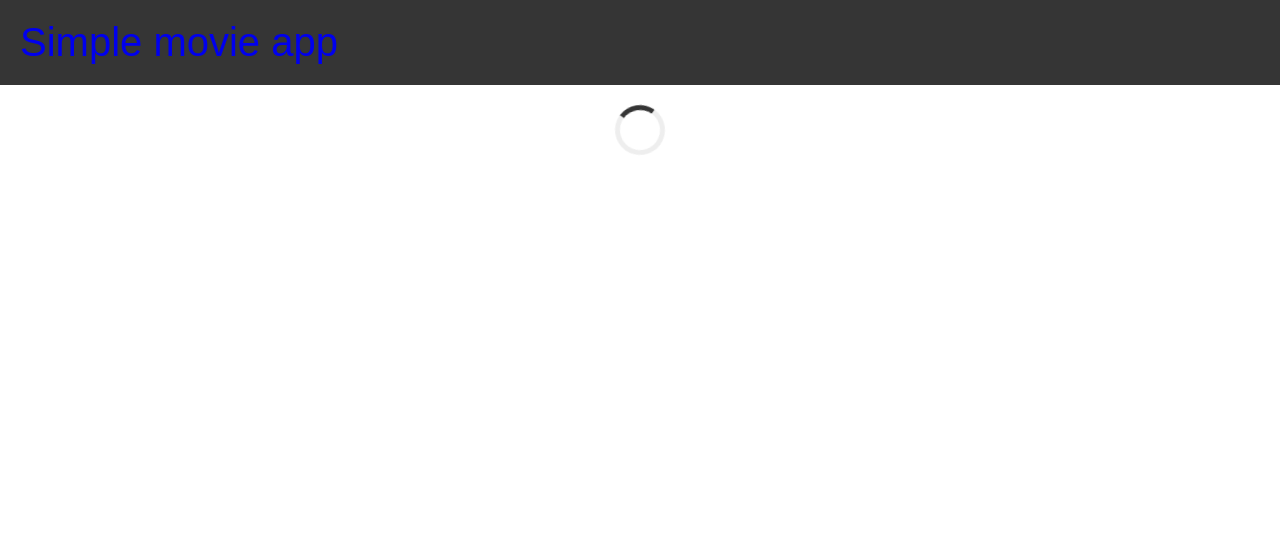
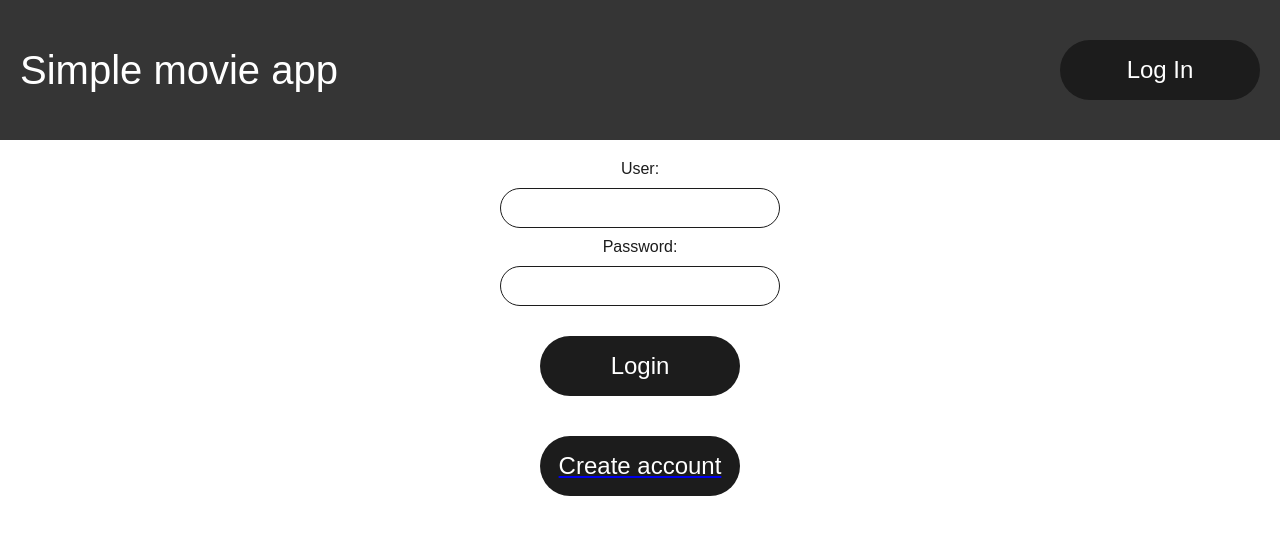
Before and after one commit to GGuinea/MovieBrowserProjectFrontend, a React (Create React App) app: page /login in a window 1280 px wide. Shown: the top 534 px of the page. Built offline with nearby package versions, Linux system fonts and the light colour scheme; no server answers.

Commit message:
Register/Login

```diff
--- a/src/App.js
+++ b/src/App.js
@@ -5,16 +5,24 @@ import Home from "./components/Home";
 import { BrowserRouter as Router, Routes, Route } from "react-router-dom";
 import Movie from "./Movie";
 import NotFound from "./NotFound";
+import Login from "./components/Login";
+import Register from "./components/Register";
+
+import UserProvider from "./context";
 
 const App = () => (
   <Router>
-    <Header />
-    <Routes>
-      <Route path="/" element={<Home />} />
-      <Route path="/:movieId" element={<Movie/>} />
-      <Route path="/*" element={<NotFound/>} />
-    </Routes>
-    <GlobalStyle />
+    <UserProvider>
+      <Header />
+      <Routes>
+        <Route path="/" element={<Home />} />
+        <Route path="/login" element={<Login />} />
+            <Route path="/register" element={<Register/>} />
+        <Route path="/:movieId" element={<Movie />} />
+        <Route path="/*" element={<NotFound />} />
+      </Routes>
+      <GlobalStyle />
+    </UserProvider>
   </Router>
 );
 
--- a/src/components/Header/Header.styles.js
+++ b/src/components/Header/Header.styles.js
@@ -14,9 +14,12 @@ padding: 20px 0;
   margin: 0 auto;
   color: white;
   font-size: var(--fontSuperBig);
+  a {
+    color: var(--white);
+    text-decoration: none;
+  }
 `;
 
 export const LogoImg = styled.img``;
 
-export const TMDBLogoImg = styled.img`
-`;
+export const TMDBLogoImg = styled.img``;
--- a/src/components/Header/index.js
+++ b/src/components/Header/index.js
@@ -1,15 +1,28 @@
-import React from 'react'
-import {Link} from 'react-router-dom';
+import React, { useContext } from "react";
+import { Link } from "react-router-dom";
 
-import {Wrapper, Content } from './Header.styles';
+import { Wrapper, Content } from "./Header.styles";
+import { Context } from "../../context";
+import Button from "../Button";
 
-const Header = () => (
+const Header = () => {
+  const [user] = useContext(Context);
+  console.log(user);
+  return (
     <Wrapper>
       <Content>
         <Link to="/" style={{ textDecoration: "none" }}>
           Simple movie app
         </Link>
+        {user ? (
+          <span className="loggedin">Logged in as: {user.username}</span>
+        ) : (
+          <Link to="/login">
+            <Button text="Log In"></Button>
+          </Link>
+        )}
       </Content>
     </Wrapper>
   );
+};
 export default Header;
--- /dev/null
+++ b/src/components/Login.js
@@ -0,0 +1,68 @@
+import React, { useState, useContext } from "react";
+
+import { useNavigate } from "react-router-dom";
+
+import API  from "../API";
+import Button from "./Button";
+
+import { Wrapper } from "./Login.styles";
+
+import { Context } from "../context";
+import { Link } from "react-router-dom";
+
+const Login = () => {
+  const [username, setUsername] = useState("");
+  const [password, setPassword] = useState("");
+  const [error, setError] = useState(false);
+
+  const [_user, setUser] = useContext(Context);
+  const navigate = useNavigate();
+
+    const handleSubmit = async () => {
+        setError(false);
+        try {
+            const requestToken = await API.getRequestToken();
+            const sessionId = await API.authenticate(
+              requestToken,
+              username,
+              password
+            );
+            console.log(sessionId)
+            setUser({sessionId: sessionId.session_id, username})
+            navigate('/');
+        } catch(error) {
+            setError(true);
+        }
+    };
+  const handleInput = (e) => {
+    const name = e.currentTarget.name;
+    const value = e.currentTarget.value;
+    if (name === "username") setUsername(value);
+    if (name === "password") setPassword(value);
+  };
+  return (
+    <Wrapper>
+      {error && <div className="error">There was an error</div>}
+      <label>User: </label>
+      <input
+        type="text"
+        value={username}
+        name="username"
+        onChange={handleInput}
+      ></input>
+      <label>Password: </label>
+      <input
+        type="password"
+        value={password}
+        name="password"
+        onChange={handleInput}
+      ></input>
+      <Button text="Login" callback={handleSubmit}></Button>
+      <Link to="/register">
+        <Button text="Create account"></Button>
+      </Link>
+    </Wrapper>
+  );
+};
+
+export default Login;
--- /dev/null
+++ b/src/components/Login.styles.js
@@ -0,0 +1,23 @@
+import styled from "styled-components";
+
+export const Wrapper = styled.div`
+  display: flex;
+  align-items: center;
+  justify-content: center;
+  flex-direction: column;
+  margin: 0 auto;
+  max-width: 320px;
+  padding: 20px;
+  color: var(--darkGrey);
+  input {
+    width: 100%;
+    height: 40px;
+    border: 1px solid var(--darkGrey);
+    border-radius: 20px;
+    margin: 10px 0;
+    padding: 10px;
+  }
+  .error {
+  color: red;
+  }
+`;
--- /dev/null
+++ b/src/components/Register.js
@@ -0,0 +1,73 @@
+import React, { useState, useContext } from "react";
+
+import { useNavigate } from "react-router-dom";
+
+import API from "../API";
+import Button from "./Button";
+
+import { Wrapper } from "./Login.styles";
+
+import { Context } from "../context";
+
+const Register = () => {
+  const [username, setUsername] = useState("");
+  const [password, setPassword] = useState("");
+  const [email, setEmail] = useState("");
+  const [error, setError] = useState(false);
+
+  const [_user, setUser] = useContext(Context);
+  const navigate = useNavigate();
+
+    const handleSubmit = async () => {
+        setError(false);
+        try {
+            const requestToken = await API.getRequestToken();
+            const sessionId = await API.authenticate(
+              requestToken,
+              username,
+              password
+            );
+            console.log(sessionId)
+            setUser({sessionId: sessionId.session_id, username})
+            navigate('/');
+        } catch(error) {
+            setError(true);
+        }
+    };
+  const handleInput = (e) => {
+    const name = e.currentTarget.name;
+    const value = e.currentTarget.value;
+    if (name === "username") setUsername(value);
+    if (name === "password") setPassword(value);
+    if (name === "email") setEmail(value);
+  };
+  return (
+    <Wrapper>
+      {error && <div className="error">There was an error</div>}
+      <label>User: </label>
+      <input
+        type="text"
+        value={username}
+        name="username"
+        onChange={handleInput}
+      ></input>
+      <label>Email: </label>
+      <input
+        type="text"
+        value={email}
+        name="email"
+        onChange={handleInput}
+      ></input>
+      <label>Password: </label>
+      <input
+        type="password"
+        value={password}
+        name="password"
+        onChange={handleInput}
+      ></input>
+      <Button text="Register" callback={handleSubmit}></Button>
+    </Wrapper>
+  );
+};
+
+export default Register;
--- /dev/null
+++ b/src/context.js
@@ -0,0 +1,14 @@
+import React, {useState, createContext} from "react";
+
+export const Context = createContext();
+
+const UserProvider = ({children}) => {
+  const [state, setState] = useState(undefined);
+
+  return (
+    <Context.Provider value={[state, setState]}>{children}</Context.Provider>
+  );
+}
+
+
+export default UserProvider;
```
Also changed, not shown: 1 other file (tests, documents, lock files or other folders). Lines whose indentation alone changed are shown as unchanged.
